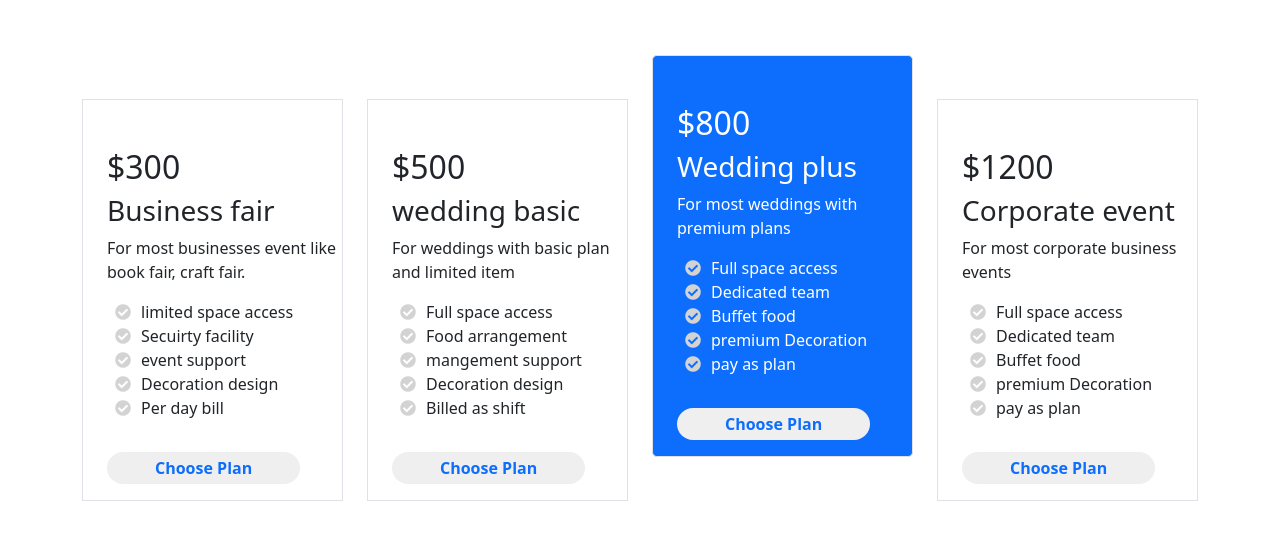
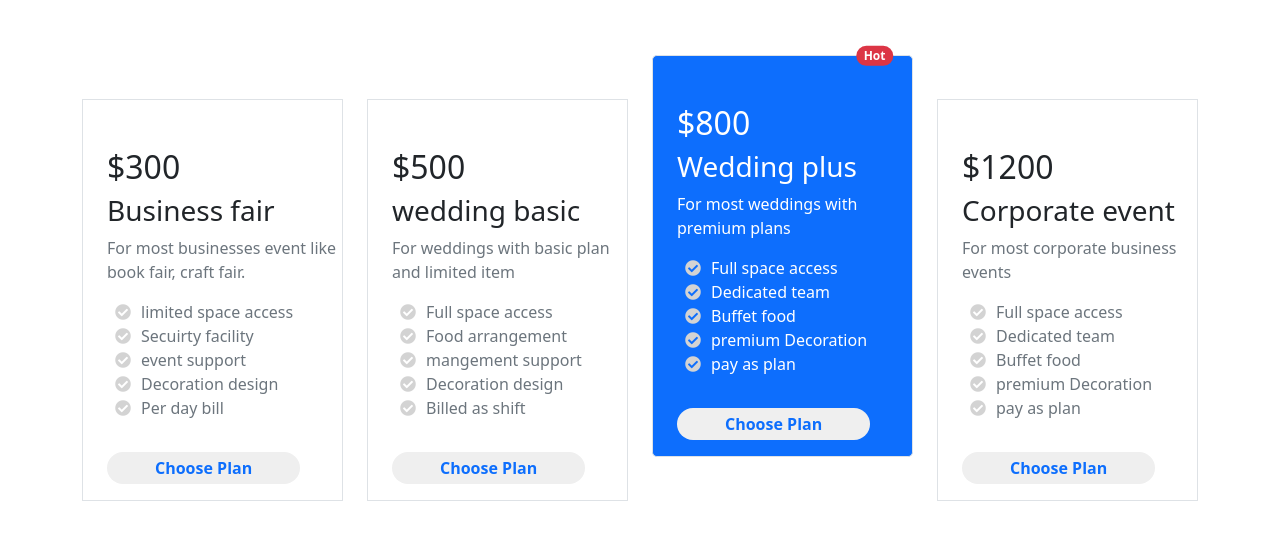
Before and after one commit to Abdul-Rakib92/Prianka-Community-Centre, a plain HTML site: page index.html in a window 1280 px wide. Shown: the part 757-1296 px from the top of the page. Drawn offline with nearby package versions, Linux system fonts and the light colour scheme; a web font is replaced by a local one.

Commit message:
badge added

```diff
--- a/index.html
+++ b/index.html
@@ -118,9 +118,9 @@
               <div class="pt-5 ps-4 pe-1">
                 <h2>$300</h2>
                 <h3>Business fair</h3>
-                <p>For most businesses event like book fair, craft fair.</p>
+                <p class=" text-muted">For most businesses event like book fair, craft fair.</p>
               </div>
-              <div class="list-offer">
+              <div class="list-offer text-muted">
                 <ul>
                   <li><span class="tick-icon"><i class="fas fa-check-circle"></i></span>limited space access
                   </li>
@@ -146,9 +146,9 @@
               <div class="pt-5 ps-4 pe-1">
                 <h2>$500</h2>
                 <h3>wedding basic</h3>
-                <p>For weddings with basic plan and limited item</p>
+                <p class=" text-muted">For weddings with basic plan and limited item</p>
               </div>
-              <div class="list-offer">
+              <div class="list-offer text-muted">
                 <ul>
                   <li><span class="tick-icon"><i class="fas fa-check-circle"></i></span>Full space access
                   </li>
@@ -170,7 +170,12 @@
 
           </div>
           <div class="col-sm-12 col-md-6 col-lg-3">
-            <div class="border my-1 bg-primary rounded-3 text-white">
+            <div class="border my-1 bg-primary rounded-3 text-white position-relative">
+
+              <span class="position-absolute top-0 end-0 translate-middle badge rounded-pill bg-danger">
+                Hot
+              </span>
+
               <div class="pt-5 ps-4 pe-1">
                 <h2>$800</h2>
                 <h3>Wedding plus</h3>
@@ -202,9 +207,9 @@
               <div class="pt-5 ps-4 pe-1">
                 <h2>$1200</h2>
                 <h3>Corporate event</h3>
-                <p>For most corporate business events</p>
+                <p class=" text-muted">For most corporate business events</p>
               </div>
-              <div class="list-offer">
+              <div class="list-offer text-muted">
                 <ul>
                   <li><span class="tick-icon"><i class="fas fa-check-circle"></i></span>Full space access
                   </li>
```
